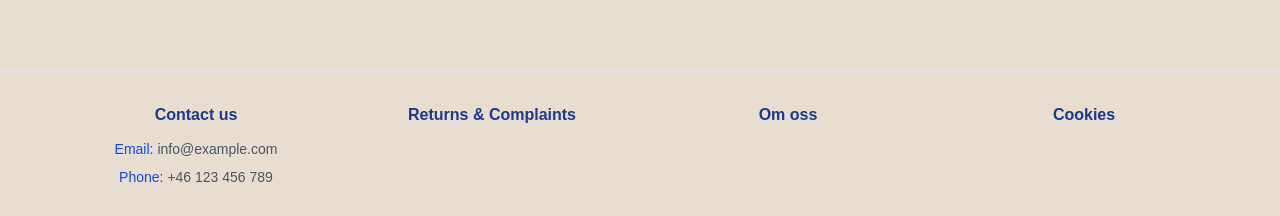
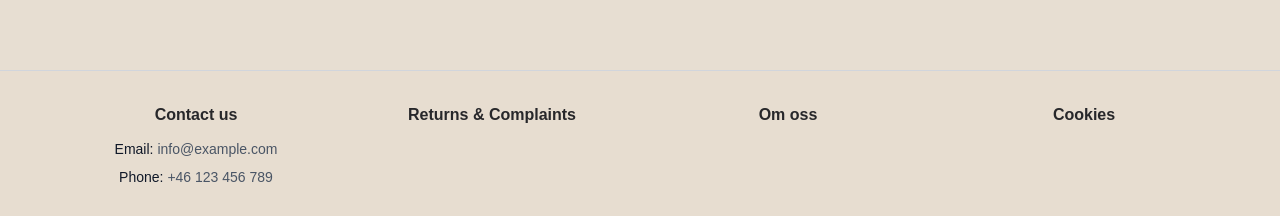
Before and after one commit to Project-Strumpan/project-strumpan, a Next.js app in the folder strumpan/: page / in a window 1280 px wide. Shown: the part 794-1010 px from the top of the page. Built offline with nearby package versions, Linux system fonts and the light colour scheme.

Commit message:
changed footer colours to match rest of the application

```diff
--- a/strumpan/src/components/Footer.tsx
+++ b/strumpan/src/components/Footer.tsx
@@ -3,24 +3,24 @@ import Link from "next/link";
 export default function Footer() {
   return (
     <footer
-      className="border-t border-gray-200 py-8 px-4 text-sm text-gray-600"
+      className="border-t border-gray-300 py-8 px-4 text-sm text-gray-600"
       aria-label="Footer"
     >
       <div className="max-w-6xl mx-auto grid grid-cols-1 sm:grid-cols-2 md:grid-cols-4 gap-8 text-center">
         <div className="space-y-2">
-          <h2 className="font-semibold text-base text-blue-900 mb-3">
+          <h2 className="font-semibold text-base text-zinc-800 mb-3">
             <Link href="/support-contact" className="hover:underline">
               Contact us
             </Link>
           </h2>
           <p>
-            <span className="font-medium text-blue-700">Email:</span>{" "}
+            <span className="font-medium text-gray-900">Email:</span>{" "}
             <a href="mailto:info@example.com" className="hover:underline">
               info@example.com
             </a>
           </p>
           <p>
-            <span className="font-medium text-blue-700">Phone:</span>{" "}
+            <span className="font-medium text-gray-900">Phone:</span>{" "}
             <a href="tel:+46123456789" className="hover:underline">
               +46 123 456 789
             </a>
@@ -28,7 +28,7 @@ export default function Footer() {
         </div>
 
         <div className="space-y-2">
-          <h2 className="font-semibold text-base text-blue-900 mb-3">
+          <h2 className="font-semibold text-base text-zinc-800 mb-3">
             <Link href="/returns-complaint" className="hover:underline">
               Returns & Complaints
             </Link>
@@ -36,7 +36,7 @@ export default function Footer() {
         </div>
 
         <div className="space-y-2">
-          <h2 className="font-semibold text-base text-blue-900 mb-3">
+          <h2 className="font-semibold text-base text-zinc-800 mb-3">
             <Link href="/about" className="hover:underline">
               Om oss
             </Link>
@@ -44,7 +44,7 @@ export default function Footer() {
         </div>
 
         <div className="space-y-2">
-          <h2 className="font-semibold text-base text-blue-900 mb-3">
+          <h2 className="font-semibold text-base text-zinc-800 mb-3">
             <Link href="/cookies" className="hover:underline">
               Cookies
             </Link>
```
